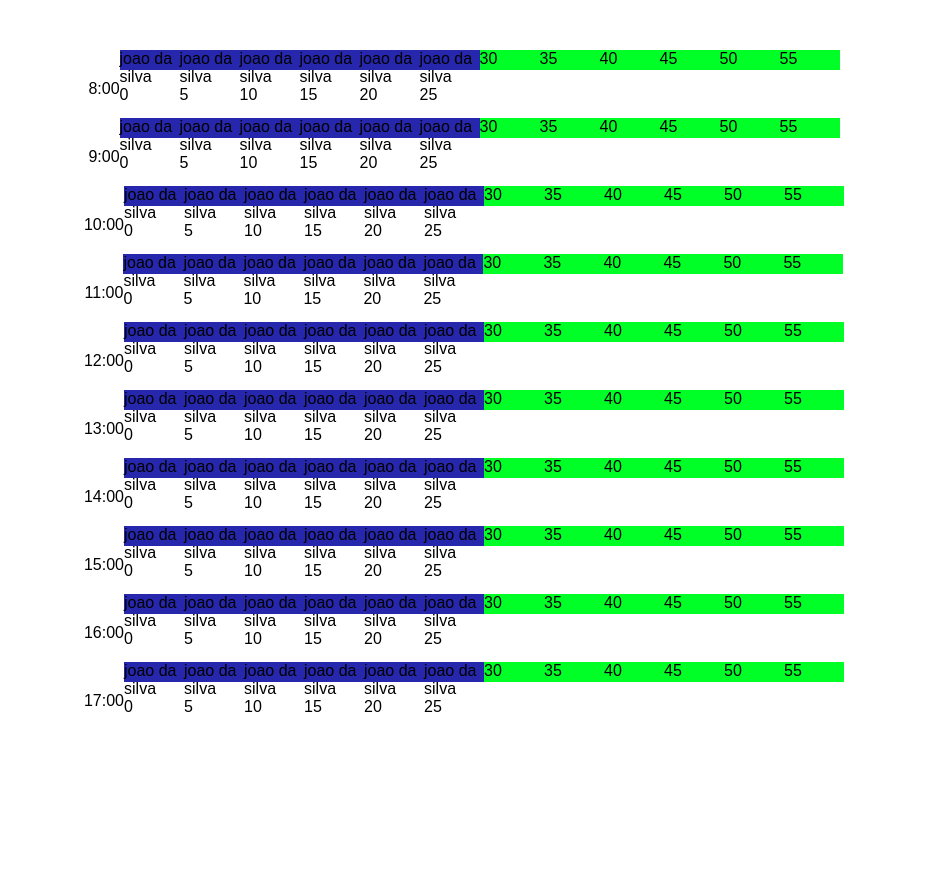
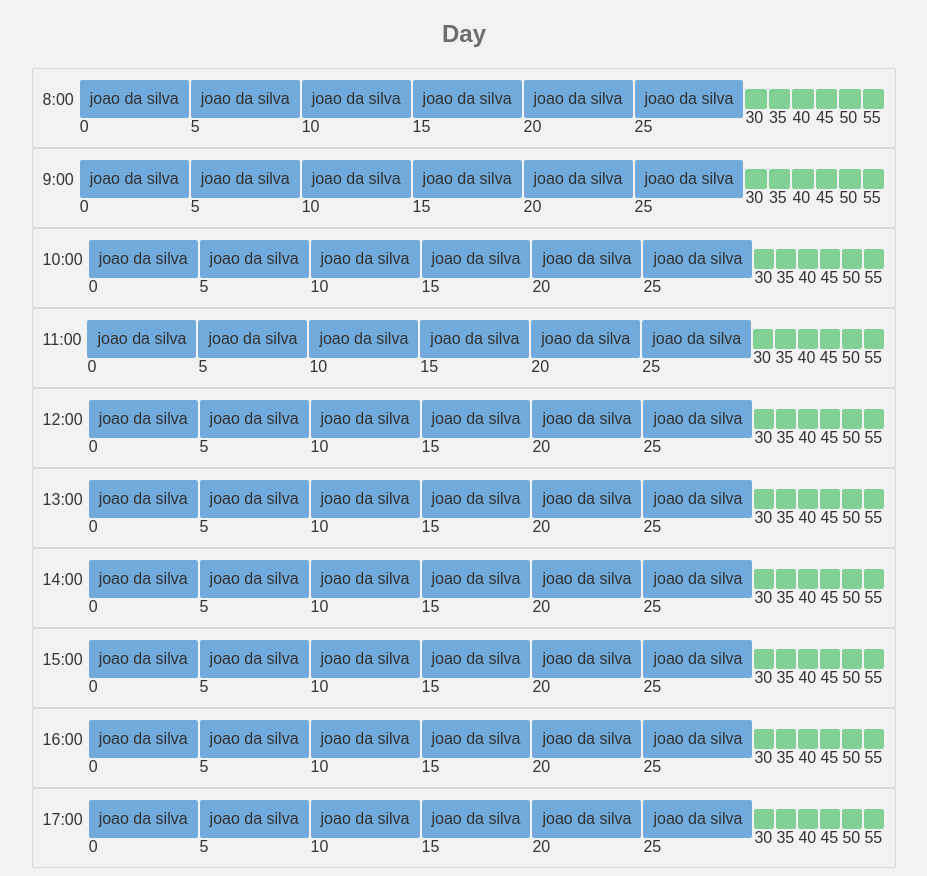
Before and after one commit to joao8545/JunctionX2023, a Flask app: page /machines in a window 1280 px wide. Shown: the whole page, without its empty margins (176-1103 px from the left). Before the commit the page ends 712 px from the top, so only its background shows below. Run offline with Flask 3, Linux system fonts and the light colour scheme.

Commit message:
fixed some bugs but created new

```diff
--- /dev/null
+++ b/static/styles/base.css
@@ -0,0 +1,6 @@
+:root{
+    --light_gray: #f2f2f2;
+    --dark_blue: rgb(0, 44, 126);
+    --font_style: Arial, sans-serif;
+
+}
--- a/static/styles/machine.css
+++ b/static/styles/machine.css
@@ -1,39 +1,101 @@
+@import url(base.css);
 body {
     font-family: Arial, sans-serif;
+    background-color: var(--light_gray);
+    color: rgb(110, 109, 109);
+
 }
-
+h2{
+    text-align: center;
+}
 .timeline {
-    display: flex;
-    flex-direction: column;
+    display: grid;
+    grid: auto;
     align-items: center;
-    margin-top: 50px;
+    justify-content: center;
+    text-align: center;
+    margin-top: 20px;
 }
 
 .time-label {
-    margin-top: 30px;
+    margin-bottom: 15px;
+    margin-right: 5px;
 }
 
 .hour-container {
     display: flex;
+    align-items: flex-start;
     flex-direction: row;
-    align-items: bottom;
-    margin-bottom: 20px;
+    align-items: center;
+
+    background-color: #f2f2f2;
+    margin-bottom: -0.5;
+    padding-left: 10px;
+    padding-right: 10px;
+    padding-bottom: 10px;
+    padding-top: 10px;
+    border-style: solid;
+    border-color: #d8d8d8;
+    border-width: 0.5px;
+    border-radius: 2px;
+
+    color: rgb(51, 51, 51);
 }
 
 .bar {
-    width: 60px;
-    height: 20px;
-    margin-right: 0px;
-    background-color: #3498db;
-}
-.bar[data-status="idle"] {
-    background-color: #00ff26; /* Green for idle */
+    display: flex;
+    flex-direction: column;
+    padding: 1px;
+    flex: 1 1 0;
 }
 
-.bar[data-status="patient"] {
-    background-color: #2727ae; /* Blue for patient */
+.bar-interval{
+    border-radius: 2px;
+    display: flex;
+    flex-direction: row;
+    align-items: center; /* Align items in the center vertically */
+    justify-content: center;
+
+    padding-right: 10px;
+    padding-left: 10px;
+    padding-top: 10px;
+    padding-bottom: 10px;
+    white-space: nowrap;
+}
+.bar[data-status="idle"] .bar-interval{
+    background-color: #81d195; /* Green for idle */
+    /*height: 18px;
+    width: 30px;*/
+
+
 }
 
-.bar[data-status="maintenance"] {
-    background-color: #e74c3c; /* Red for maintenance */
+.bar[data-status="patient"] .bar-interval{
+    background-color: #71abdb; /* Blue for patient */
+
+
+
 }
+
+.bar[data-status="maintenance"] .bar-interval{
+    background-color: #f57466; /* Red for maintenance */
+}
+.bar-time{
+    display: flex;
+    flex-direction: row;
+}
+
+/*
+<div class="timeline" id="timeline">
+        {% for hour_data in timeline_data %}
+            <div class="hour-container">
+                <div class="time-label">{{ hour_data['label'] }}</div>
+                {% for bar_data in hour_data['bars'] %}
+                    <div class="bar" data-status="{{ bar_data['status'] }}">
+                        <div class="bar-interval">{{ bar_data['label'] }}</div>
+                        <div class="bar-time">{{ bar_data['start'] }}</div>
+                    </div>
+                {% endfor %}
+            </div>
+        {% endfor %}
+    </div>*/
--- a/templates/machine.html
+++ b/templates/machine.html
@@ -7,8 +7,8 @@
     <title>Flask Timeline</title>
 </head>
 <body>
-
-    <div class="timeline" id="timeline">
+    <h2>Day</h2>
+    <div class="timeline">
         {% for hour_data in timeline_data %}
             <div class="hour-container">
                 <div class="time-label">{{ hour_data['label'] }}</div>
@@ -21,5 +21,6 @@
             </div>
         {% endfor %}
     </div>
+
     </body>
 </html>
```
Also changed, not shown: static/styles/index.css (+13 -3 lines), static/images/add-circle.svg (renamed from templates/images/add_circle.svg).
